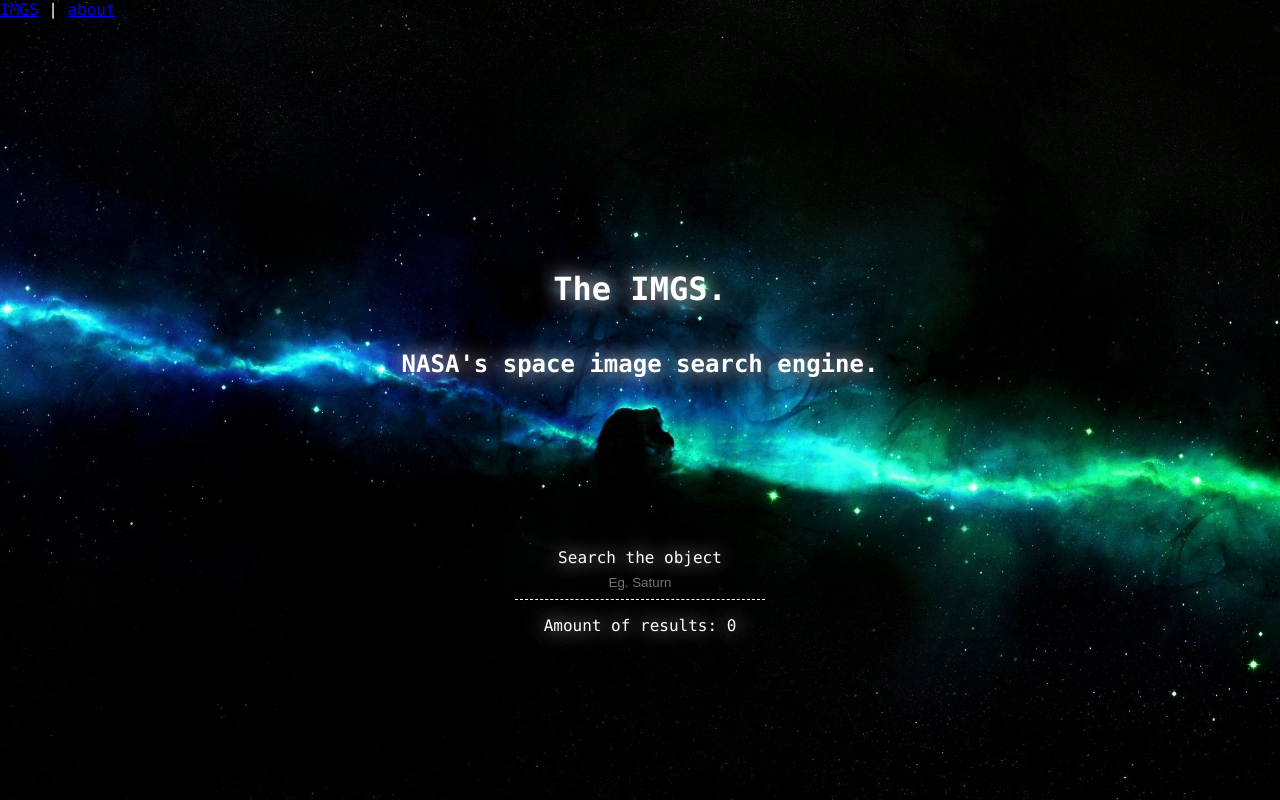
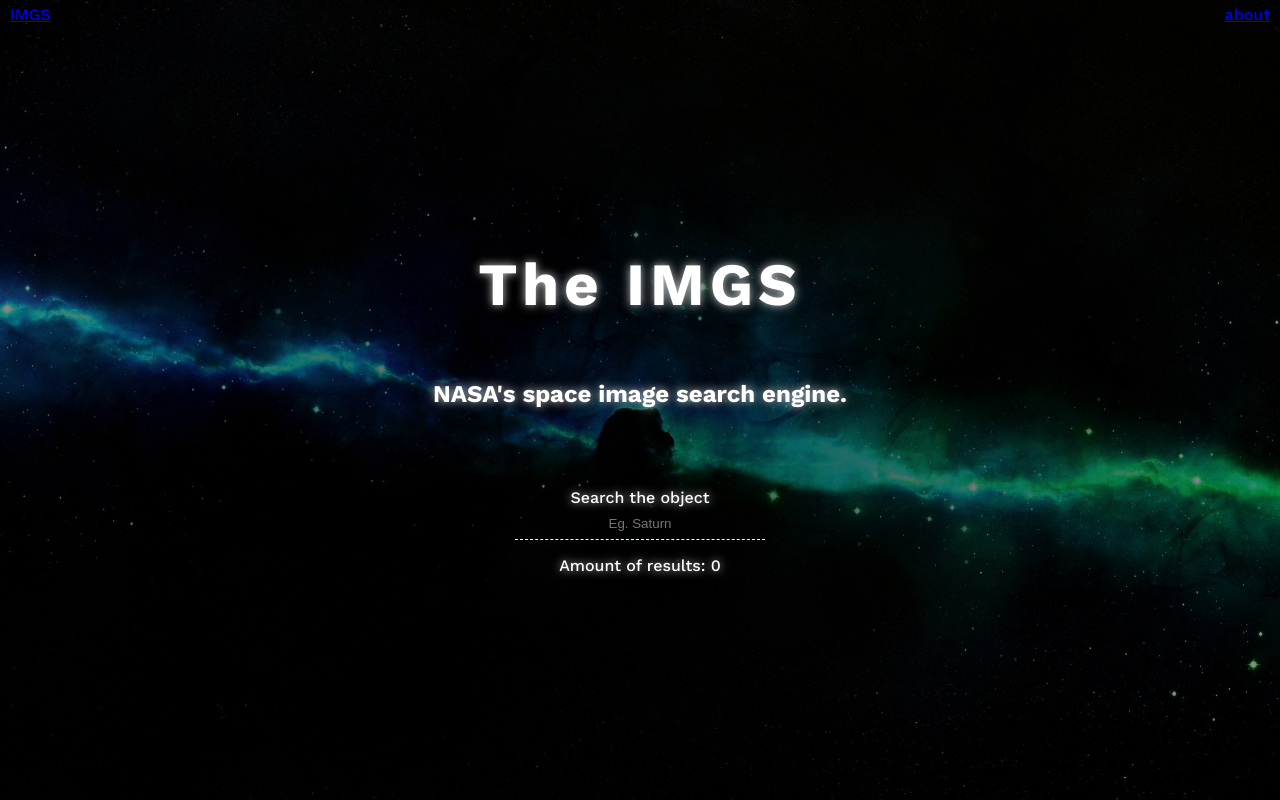
Before and after one commit to krystianksiazek/IMGS, a Vue app: page /#/ in a window 1280 px wide. Built offline with nearby package versions, Linux system fonts and the light colour scheme.

Commit message:
Working on styles and overall appearance.

```diff
--- a/src/App.vue
+++ b/src/App.vue
@@ -1,15 +1,13 @@
 <template>
   <div class="app">
-    <div class="nav">
-      <router-link to="/">IMGS</router-link>
-      |
-      <router-link to="/about">about</router-link>
-    </div>
+      <router-link class="imgs" to="/">IMGS</router-link>
+      <router-link class="about" to="/about">about</router-link>
     <router-view />
   </div>
 </template>
 
 <style lang="scss">
+  @import url('https://fonts.googleapis.com/css2?family=Work+Sans:wght@300;500;700&display=swap');
   html, body {
     height: 100%;
     margin: 0;
@@ -17,13 +15,33 @@
   }
   .app {
     height: 100%;
+    display: flex;
+    justify-content: center;
+    align-items: center;
   }
-  body {
+  html {
     background-image: url("assets/background.jpg");
     background-repeat: no-repeat;
     background-size: cover;
     background-position: center;
-    font-family: "Lucida Console", Courier, monospace;
+    font-family: 'Work Sans', sans-serif;
     background-color: black;
+
+  }
+  body {
+
+    background-image: radial-gradient(rgba(0, 0, 0, 0.4),
+    rgba(0, 0, 0, 0.2),
+    rgba(0, 0, 0, 0));
+  }
+  .imgs {
+    position: absolute;
+    top: 5px;
+    left: 10px;
+  }
+  .about {
+    position: absolute;
+    top: 5px;
+    right: 10px;
   }
 </style>
--- a/src/components/Header.vue
+++ b/src/components/Header.vue
@@ -1,7 +1,7 @@
 <template>
   <div class="wrapper">
-    <h1>The IMGS.</h1>
-    <h2>NASA's space image search engine.</h2>
+    <h1 class="heading">The IMGS</h1>
+    <h2 class="subheading">NASA's space image search engine.</h2>
   </div>
 </template>
 <script>
@@ -11,14 +11,16 @@
 </script>
 <style lang="scss" scoped>
 .wrapper {
-  margin-top: 200px;
   display: flex;
   flex-direction: column;
-  align-items: center;
-  justify-content: center;
 }
-h1, h2 {
+.heading {
+  font-size: 60px;
+  letter-spacing: 5px;
+}
+.heading, .subheading {
   color: white;
-  text-shadow: 0 0 20px #FFFFFF;
+  text-shadow: 0 0 10px rgb(200, 200, 200);
+  text-align: center;
 }
 </style>
--- a/src/views/About.vue
+++ b/src/views/About.vue
@@ -1,5 +1,5 @@
 <template>
-  <div class="about">
+  <div class="mainAbout">
     <h1>This is an about page</h1>
   </div>
 </template>
@@ -9,3 +9,13 @@
   name: 'About',
 };
 </script>
+
+<style lang="scss">
+  .mainAbout {
+    height: 100%;
+    display: flex;
+    justify-content: center;
+    align-items: center;
+  }
+
+</style>
--- a/src/views/Search.vue
+++ b/src/views/Search.vue
@@ -64,8 +64,8 @@
     margin: 0;
   }
   .query {
-    text-shadow: 0 0 20px #FFFFFF;
-    margin-top: 150px;
+    text-shadow: 0 0 10px rgb(200, 200, 200);
+    margin-top: 60px;
     display: flex;
     flex-direction: column;
     width: 250px;
```
Also changed, not shown: src/assets/background.jpg.
